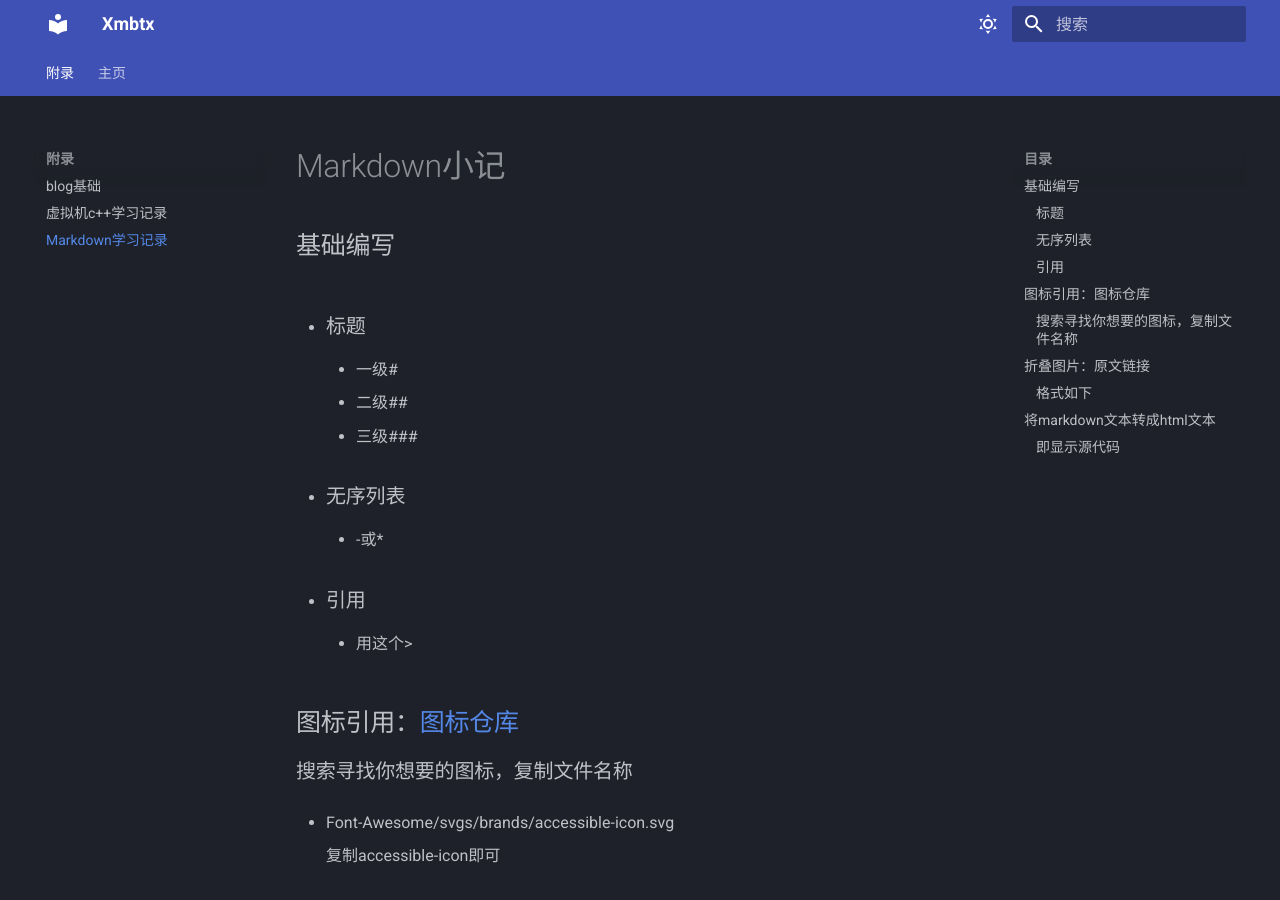
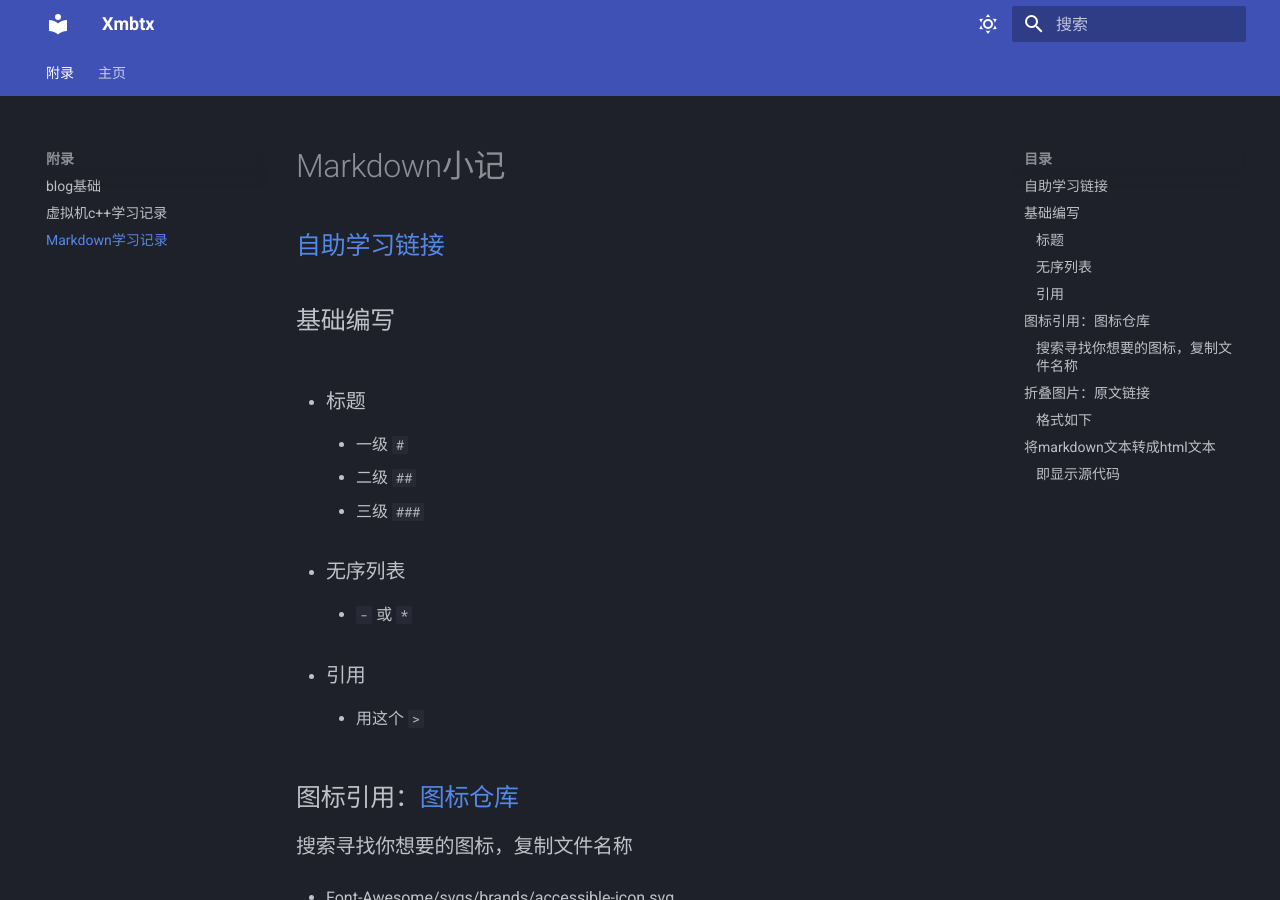
Before and after one commit to Xmbtx/xmbtx-blog, an MkDocs documentation site: the page built from docs/mkd/mkd.md, in a window 1280 px wide and 900 px high. Built offline with MkDocs 1.6.1 and Material for MkDocs 9.7.7, drawn with Linux system fonts in a browser that asks for light colours.

Commit message:
2023-11-03_12:37:32 update

```diff
--- a/docs/mkd/mkd.md
+++ b/docs/mkd/mkd.md
@@ -1,20 +1,22 @@
 # Markdown小记
+
+## [自助学习链接](https://markdown-it.github.io/)
 
 ## 基础编写
 
 - ### 标题
 
-    - 一级#
-    - 二级##
-    - 三级###
+    - 一级 `#`
+    - 二级 `##`
+    - 三级 `###`
 
 - ### 无序列表
 
-    - -或*
+    -  `-` 或 `*`
 
 - ### 引用
 
-    - 用这个>
+    - 用这个 `>`
 
 
 
```
